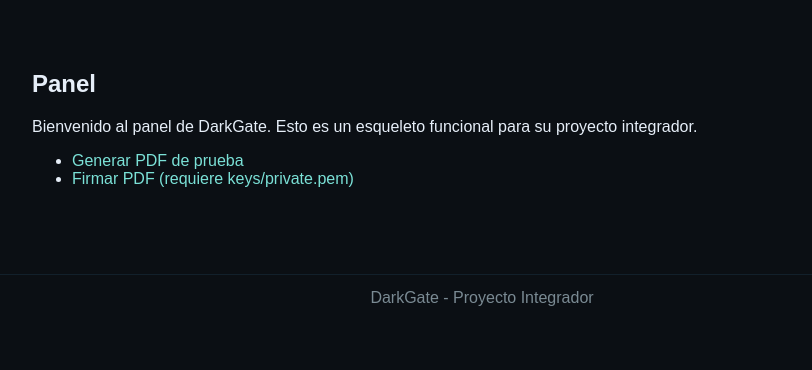
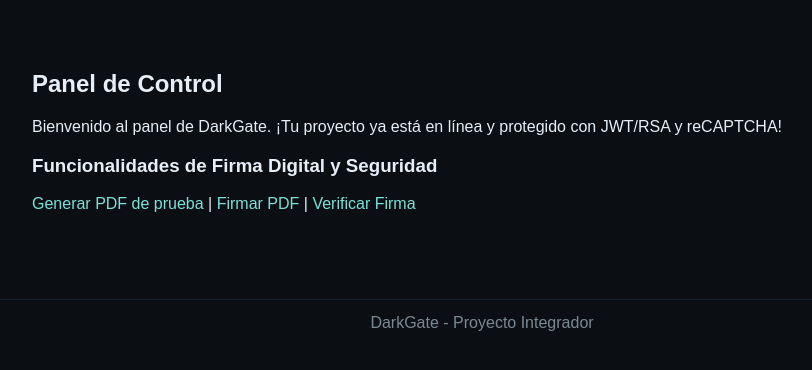
Before and after one commit to Aldo7-7-7/darkgate-project, a Flask app: page /dashboard in a window 1280 px wide. Shown: the part 43-413 px from the top of the page, without its empty margins (158-970 px from the left). Run offline with Flask 3, Linux system fonts and the light colour scheme.

Commit message:
FINAL COMMIT: Cleaned up all templates and finished all security features

```diff
--- a/templates/dashboard.html
+++ b/templates/dashboard.html
@@ -1,9 +1,15 @@
 {% extends "base.html" %}
 {% block content %}
-<h2>Panel</h2>
-<p>Bienvenido al panel de DarkGate. Esto es un esqueleto funcional para su proyecto integrador.</p>
-<ul>
-  <li><a href="/generate_pdf">Generar PDF de prueba</a></li>
-  <li><a href="/sign_pdf">Firmar PDF (requiere keys/private.pem)</a></li>
-</ul>
+
+<h2>Panel de Control</h2>
+<p>Bienvenido al panel de DarkGate. ¡Tu proyecto ya está en línea y protegido con JWT/RSA y reCAPTCHA!</p>
+
+<h3>Funcionalidades de Firma Digital y Seguridad</h3>
+<p>
+    <!-- Los enlaces están centralizados aquí y solo son visibles post-login (protegidos por @token_required en app.py) -->
+    <a href="/generate_pdf">Generar PDF de prueba</a> |
+    <a href="/sign_pdf">Firmar PDF</a> |
+    <a href="{{ url_for('verify_signature') }}">Verificar Firma</a>
+</p>
+
 {% endblock %}
```
Also changed, not shown: templates/login.html (+0 -7 lines).
